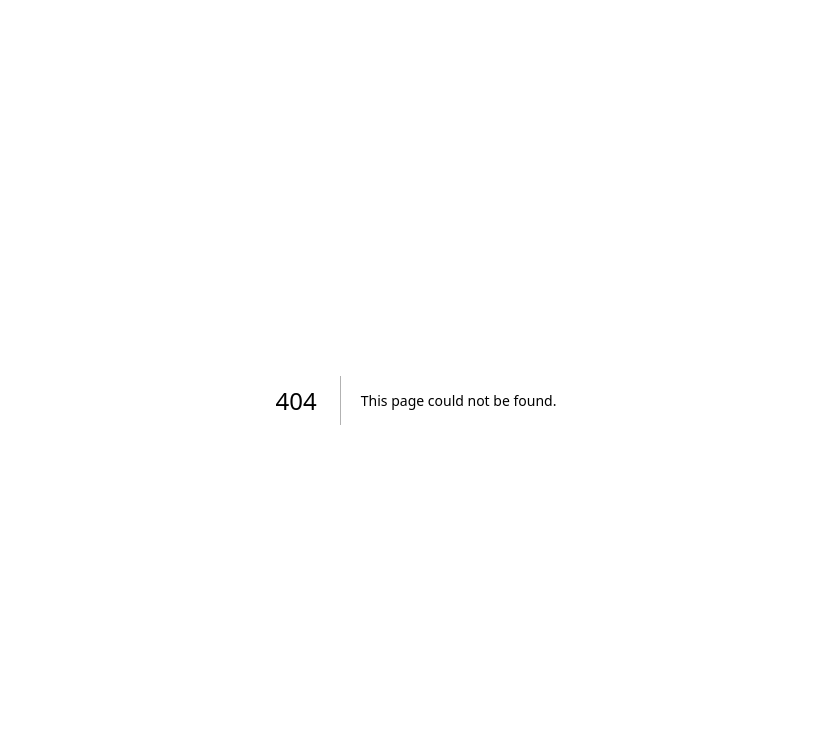
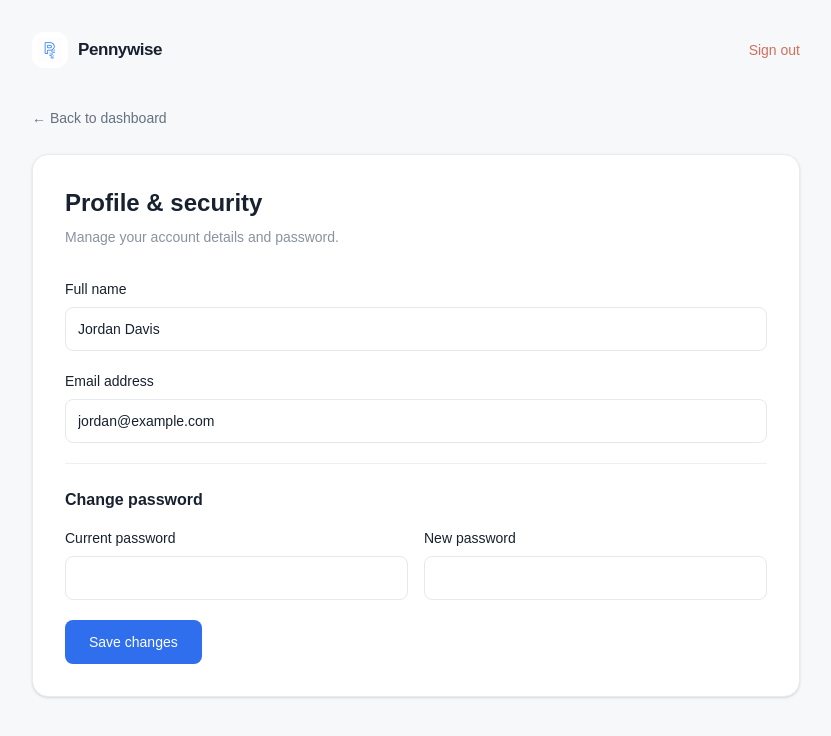
Before and after one commit to samson08sis/pennywise, a Next.js app: page /profile in a window 1280 px wide. Before the commit this address had no page. Shown: the top 736 px of the page, without its empty margins (224-1055 px from the left). Built offline with nearby package versions, Linux system fonts and the light colour scheme.

Commit message:
Define profile page and provide link from the dashboard sidebar

```diff
--- a/src/app/dashboard/page.tsx
+++ b/src/app/dashboard/page.tsx
@@ -4,6 +4,7 @@ import { useState } from "react";
 import { CircleHelp, LayoutDashboard, LogOut, Settings } from "lucide-react";
 import { useRouter } from "next/navigation";
 import Brand from "@/components/Brand";
+import Link from "next/link";
 
 const navItems = [{ label: "Dashboard", icon: LayoutDashboard }];
 
@@ -38,10 +39,12 @@ export default function Dashboard() {
           ))}
         </nav>
         <div className="mt-auto flex flex-col gap-1 border-t border-[#edf0f3] pt-5">
-          <button className="flex items-center gap-3 rounded-lg px-3 py-2.5 text-sm text-[#667180]">
+          <Link
+            href={"/profile"}
+            className="flex items-center gap-3 rounded-lg px-3 py-2.5 text-sm text-[#667180]">
             <Settings size={18} />
             Profile & Security
-          </button>
+          </Link>
           <button className="flex items-center gap-3 rounded-lg px-3 py-2.5 text-sm text-[#667180]">
             <CircleHelp size={18} />
             Help center
--- /dev/null
+++ b/src/app/profile/page.tsx
@@ -0,0 +1,100 @@
+"use client";
+
+import Brand from "@/components/Brand";
+import { useRouter } from "next/navigation";
+import { useState } from "react";
+
+export default function ProfilePage() {
+  const router = useRouter();
+  const [authenticated, setAuthenticated] = useState(false);
+
+  const [name, setName] = useState("Jordan Davis");
+  const [email, setEmail] = useState("jordan@example.com");
+  const [current, setCurrent] = useState("");
+  const [next, setNext] = useState("");
+  const [message, setMessage] = useState("");
+
+  function save(event: React.FormEvent) {
+    event.preventDefault();
+    if (next && next.length < 6)
+      return setMessage("New password must be at least 6 characters.");
+    setMessage("Profile changes saved successfully.");
+  }
+
+  const onSignOut = () => {
+    setAuthenticated(false);
+    router.replace("/");
+  };
+
+  return (
+    <main className="min-h-screen bg-[#f7f8fa] p-5 text-[#18212f] sm:p-8">
+      <div className="mx-auto max-w-3xl">
+        <div className="flex items-center justify-between">
+          <Brand />
+          <button
+            onClick={onSignOut}
+            className="text-sm font-medium text-[#d26f5d]">
+            Sign out
+          </button>
+        </div>
+        <button
+          onClick={router.back}
+          className="mt-10 text-sm text-[#667180] hover:text-[#2f6fed]">
+          ← Back to dashboard
+        </button>
+        <div className="mt-6 rounded-2xl border border-[#e8ebef] bg-white p-6 shadow-sm sm:p-8">
+          <h1 className="text-2xl font-semibold">Profile & security</h1>
+          <p className="mt-2 text-sm text-[#89929f]">
+            Manage your account details and password.
+          </p>
+          <form onSubmit={save} className="mt-8 flex flex-col gap-5">
+            <label className="text-sm font-medium">
+              Full name
+              <input
+                value={name}
+                onChange={(e) => setName(e.target.value)}
+                className="mt-2 h-11 w-full rounded-lg border border-[#e5e9ee] px-3 outline-none focus:border-[#2f6fed]"
+              />
+            </label>
+            <label className="text-sm font-medium">
+              Email address
+              <input
+                type="email"
+                value={email}
+                onChange={(e) => setEmail(e.target.value)}
+                className="mt-2 h-11 w-full rounded-lg border border-[#e5e9ee] px-3 outline-none focus:border-[#2f6fed]"
+              />
+            </label>
+            <div className="border-t border-[#edf0f3] pt-6">
+              <h2 className="font-semibold">Change password</h2>
+              <div className="mt-4 grid gap-4 sm:grid-cols-2">
+                <label className="text-sm font-medium">
+                  Current password
+                  <input
+                    type="password"
+                    value={current}
+                    onChange={(e) => setCurrent(e.target.value)}
+                    className="mt-2 h-11 w-full rounded-lg border border-[#e5e9ee] px-3 outline-none focus:border-[#2f6fed]"
+                  />
+                </label>
+                <label className="text-sm font-medium">
+                  New password
+                  <input
+                    type="password"
+                    value={next}
+                    onChange={(e) => setNext(e.target.value)}
+                    className="mt-2 h-11 w-full rounded-lg border border-[#e5e9ee] px-3 outline-none focus:border-[#2f6fed]"
+                  />
+                </label>
+              </div>
+            </div>
+            {message && <p className="text-sm text-[#329679]">{message}</p>}
+            <button className="h-11 w-full rounded-lg bg-[#2f6fed] text-sm font-medium text-white hover:bg-[#245ed1] sm:w-fit sm:px-6">
+              Save changes
+            </button>
+          </form>
+        </div>
+      </div>
+    </main>
+  );
+}
```
